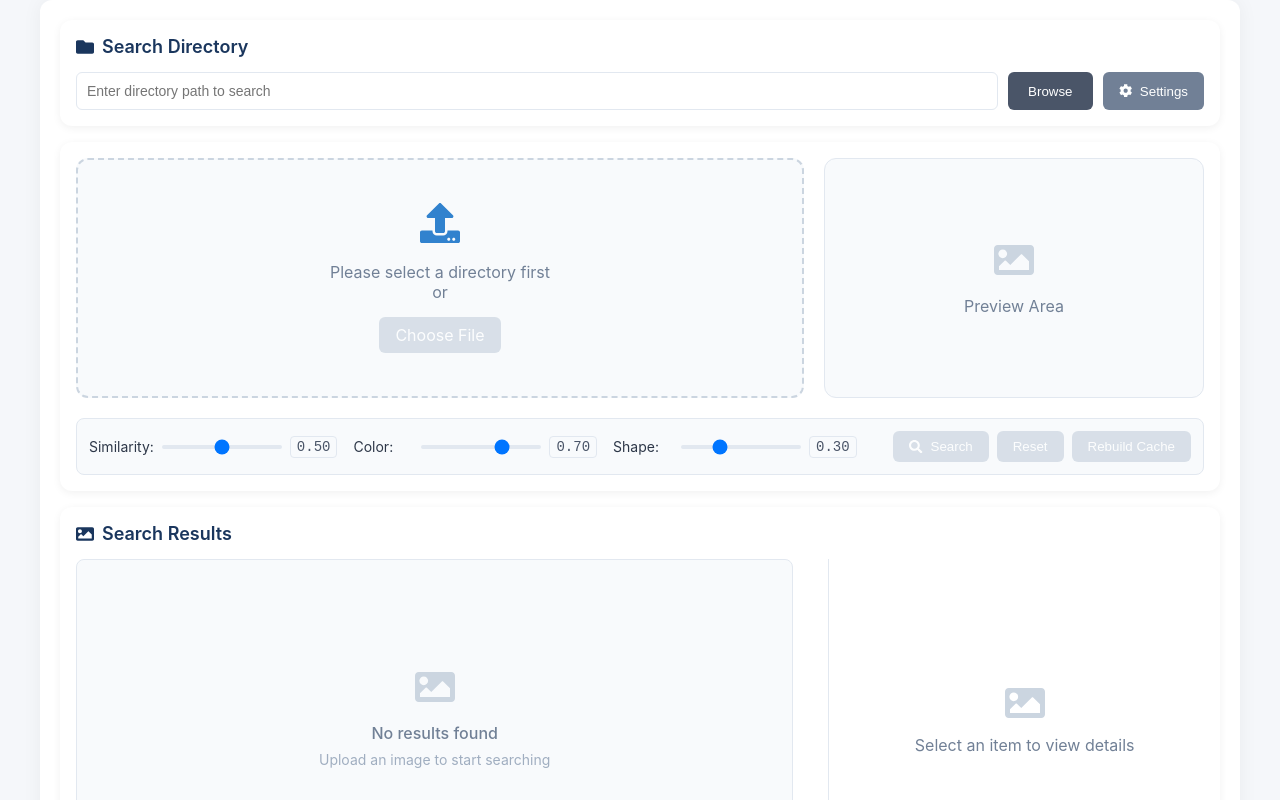
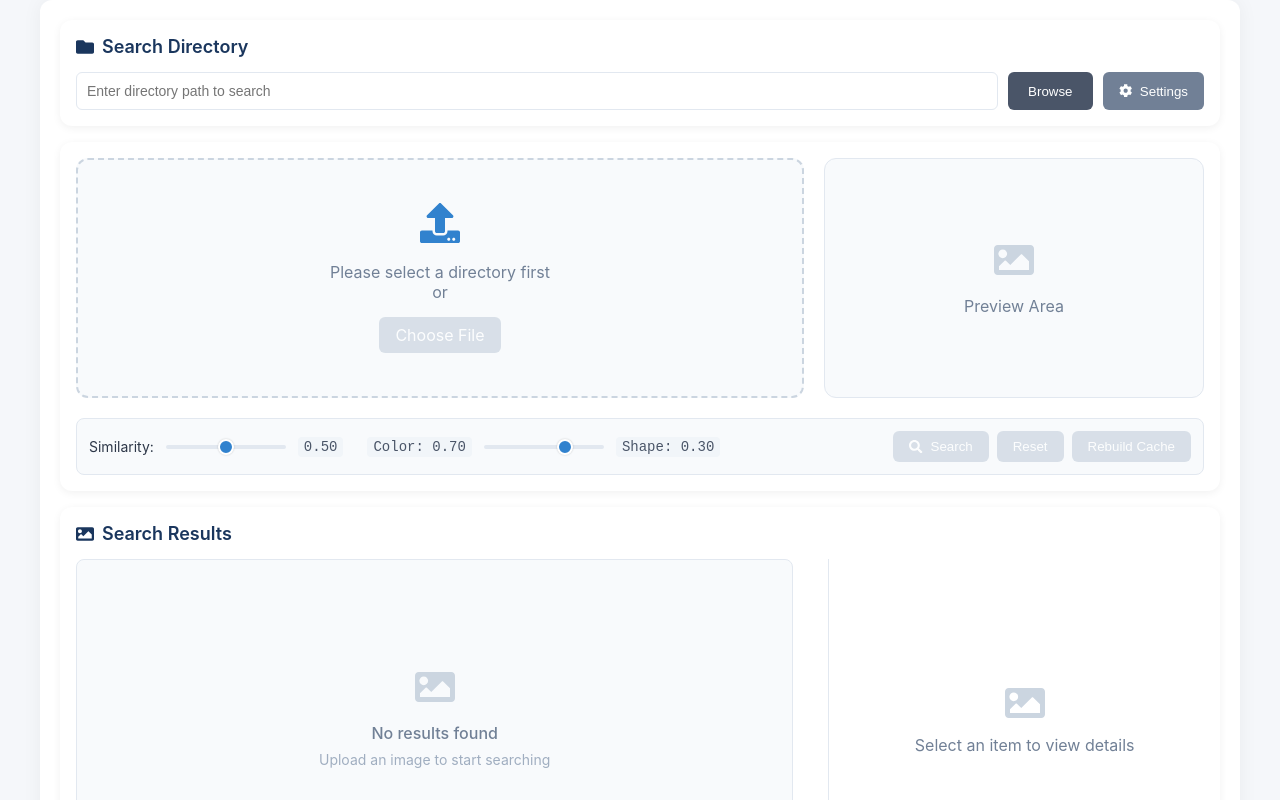
Before and after one commit to hofens/iconfinder, a React (Create React App) app: page / in a window 1280 px wide. Shown: the top 800 px of the page. Built offline with nearby package versions, Linux system fonts and the light colour scheme.

Commit message:
允许用户设置权重

```diff
--- a/src/App.css
+++ b/src/App.css
@@ -174,42 +174,92 @@ body {
 .control-group {
   display: flex;
   align-items: center;
-  gap: 16px;
+  gap: 24px;
 }
 
-.similarity-control {
+.control-item {
   display: flex;
   align-items: center;
-  gap: 8px;
-  color: #2d3748;
+  gap: 12px;
+  min-width: 200px;
 }
 
-.similarity-control label {
-  min-width: 60px;
+.control-item label {
   font-size: 14px;
+  color: #2d3748;
+  white-space: nowrap;
 }
 
-.similarity-control input[type="range"] {
+.control-item input[type="range"] {
   width: 120px;
   height: 4px;
   -webkit-appearance: none;
   background: #e2e8f0;
   border-radius: 2px;
-  outline: none;
 }
 
-.similarity-control span {
+.control-item span {
   min-width: 45px;
   text-align: center;
   font-family: monospace;
   font-size: 14px;
   color: #4a5568;
-  background: #f8fafc;
   padding: 2px 6px;
+  background: #f1f5f9;
   border-radius: 4px;
-  border: 1px solid #e2e8f0;
 }
 
+/* 权重控制 */
+.weight-slider {
+  display: flex;
+  align-items: center;
+  min-width: 300px;
+}
+
+.weight-control {
+  display: flex;
+  align-items: center;
+  gap: 12px;
+  flex: 1;
+}
+
+.weight-control input[type="range"] {
+  flex: 1;
+  height: 4px;
+  -webkit-appearance: none;
+  background: #e2e8f0;
+  border-radius: 2px;
+}
+
+.weight-value {
+  font-family: monospace;
+  font-size: 14px;
+  color: #4a5568;
+  padding: 2px 6px;
+  background: #f1f5f9;
+  border-radius: 4px;
+  white-space: nowrap;
+}
+
+/* 通用滑块样式 */
+input[type="range"]::-webkit-slider-thumb {
+  -webkit-appearance: none;
+  width: 16px;
+  height: 16px;
+  background: #3182ce;
+  border-radius: 50%;
+  cursor: pointer;
+  transition: all 0.2s ease;
+  border: 2px solid #fff;
+  box-shadow: 0 0 2px rgba(0,0,0,0.2);
+}
+
+input[type="range"]::-webkit-slider-thumb:hover {
+  background: #2c5282;
+  transform: scale(1.1);
+}
+
+/* 按钮组 */
 .buttons {
   display: flex;
   gap: 8px;
@@ -568,42 +618,3 @@ button:disabled:hover {
   border-color: #cbd5e0;
   background-color: #f8fafc;
 }
-
-.weight-control {
-  display: flex;
-  align-items: center;
-  gap: 10px;
-}
-
-.weight-control input[type="range"] {
-  flex: 1;
-  height: 4px;
-  -webkit-appearance: none;
-  background: #e2e8f0;
-  border-radius: 2px;
-  outline: none;
-}
-
-.weight-control input[type="range"]::-webkit-slider-thumb {
-  -webkit-appearance: none;
-  width: 16px;
-  height: 16px;
-  background: #3182ce;
-  border-radius: 50%;
-  cursor: pointer;
-  transition: all 0.2s ease;
-  border: 2px solid #fff;
-  box-shadow: 0 0 2px rgba(0,0,0,0.2);
-}
-
-.weight-control span {
-  min-width: 50px;
-  text-align: center;
-  font-family: monospace;
-  font-size: 14px;
-  color: #4a5568;
-  background: #f8fafc;
-  padding: 2px 6px;
-  border-radius: 4px;
-  border: 1px solid #e2e8f0;
-}
--- a/src/App.js
+++ b/src/App.js
@@ -92,7 +92,7 @@ function App() {
     }
   };
 
-  async function searchSimilarImages(file) {
+  async function searchSimilarImages(file, forceRecalculate = false) {
     if (!file || typeof file === 'object' && !file.name) {
       setStatus('无效的文件');
       return;
@@ -111,6 +111,11 @@ function App() {
     try {
       setStatus('正在计算图片相似度...');
 
+      // 清除之前的结果（如果是强制重新计算）
+      if (forceRecalculate) {
+        setSearchResults([]);
+      }
+
       const updatedResults = await Promise.all(results.map(async (fileEntry) => {
         try {
           const size = await getFileSize(fileEntry.path);
@@ -120,29 +125,26 @@ function App() {
             preview = await getImagePreview(fileEntry);
           } catch (error) {
             console.error('Preview generation error:', error);
-            preview = ''; // 使用空字符串或默认图片URL
+            preview = '';
           }
 
           let similarityScore = 0;
           if (window.electron) {
-            // 在 Electron 环境中计算实际相似度
             similarityScore = await window.electron.calculateImageSimilarity(
               filePath,
               fileEntry.path,
               { colorWeight, shapeWeight }
             );
           } else {
-            // Web 环境使用简单的文件名比较
             similarityScore = calculateSimpleSimilarity(file.name, fileEntry.name);
           }
 
-          // 只返回相似度高于阈值的结果
           if (similarityScore >= similarity) {
             return {
               path: fileEntry.path,
               name: fileEntry.name,
-              size: size,
-              dimensions: dimensions,
+              size,
+              dimensions,
               similarity: similarityScore.toFixed(2),
               preview: preview
             };
@@ -590,6 +592,30 @@ function App() {
     };
   };
 
+  // 修改颜色权重的处理函数
+  const handleColorWeightChange = (e) => {
+    const value = Number(e.target.value);
+    setColorWeight(value);
+    const newShapeWeight = Math.round((1 - value) * 100) / 100;
+    setShapeWeight(newShapeWeight);
+
+    // 清除之前的定时器
+    if (similarityTimer) {
+      clearTimeout(similarityTimer);
+    }
+
+    // 设置新的定时器，延迟执行搜索
+    const timer = setTimeout(() => {
+      if (searchFile) {
+        setStatus('正在重新计算相似度...');
+        // 强制重新搜索，不使用缓存的结果
+        searchSimilarImages(searchFile, true);
+      }
+    }, 500);
+
+    setSimilarityTimer(timer);
+  };
+
   return (
     <div className="App">
       <div className="container" style={{ display: 'flex' }}>
@@ -680,7 +706,7 @@ function App() {
 
               <div className="controls">
                 <div className="control-group">
-                  <div className="similarity-control">
+                  <div className="control-item">
                     <label>Similarity:</label>
                     <input
                       type="range"
@@ -692,38 +718,24 @@ function App() {
                     />
                     <span>{Number(similarity).toFixed(2)}</span>
                   </div>
-                  <div className="similarity-control">
-                    <label>Color:</label>
+
+                  <div className="control-item">
+                    <div className="weight-slider">
+                      <div className="weight-control">
+                        <span className="weight-value">Color: {Number(colorWeight).toFixed(2)}</span>
                         <input
                           type="range"
                           min="0.00"
                           max="1.00"
                           step="0.01"
                           value={colorWeight}
-                      onChange={(e) => {
-                        const value = Number(e.target.value);
-                        setColorWeight(value);
-                        setShapeWeight(Math.round((1 - value) * 100) / 100);
-                      }}
+                          onChange={handleColorWeightChange}
                         />
-                    <span>{Number(colorWeight).toFixed(2)}</span>
+                        <span className="weight-value">Shape: {Number(shapeWeight).toFixed(2)}</span>
                       </div>
-                  <div className="similarity-control">
-                    <label>Shape:</label>
-                    <input
-                      type="range"
-                      min="0.00"
-                      max="1.00"
-                      step="0.01"
-                      value={shapeWeight}
-                      onChange={(e) => {
-                        const value = Number(e.target.value);
-                        setShapeWeight(value);
-                        setColorWeight(Math.round((1 - value) * 100) / 100);
-                      }}
-                    />
-                    <span>{Number(shapeWeight).toFixed(2)}</span>
                     </div>
+                  </div>
+
                   <div className="buttons">
                     <button onClick={handleSearch} disabled={!searchPath.trim()}>
                       <FaSearch /> Search
```
Lines whose indentation alone changed are shown as unchanged.
